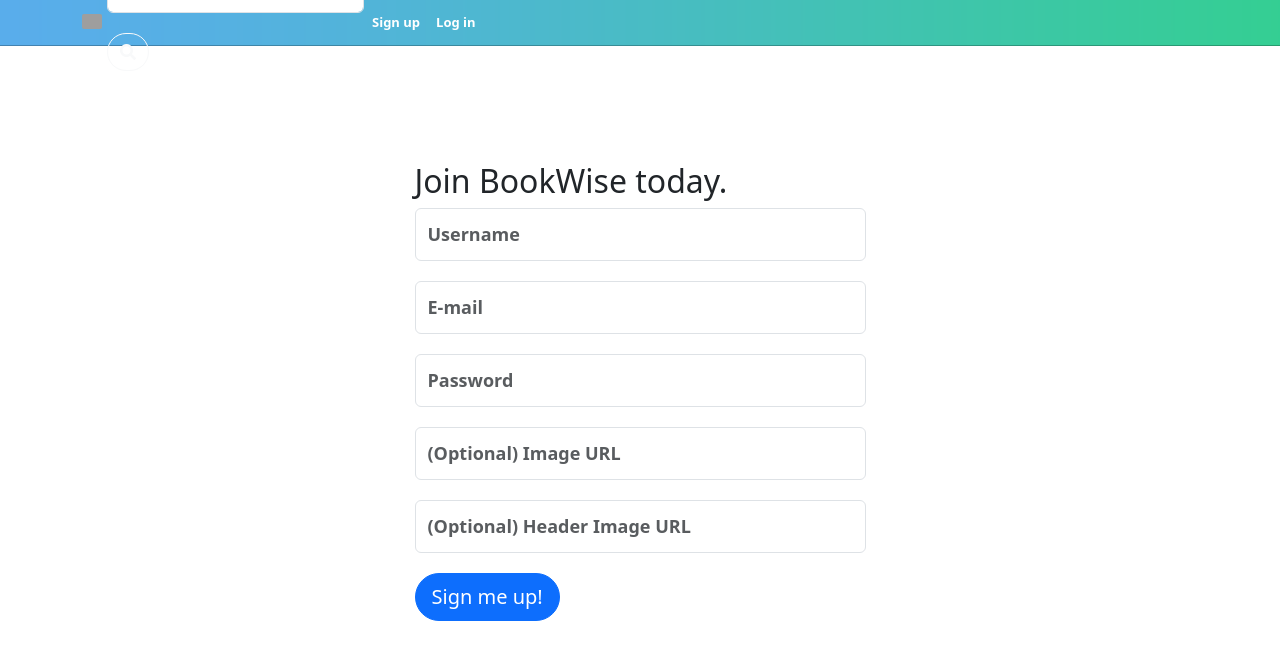
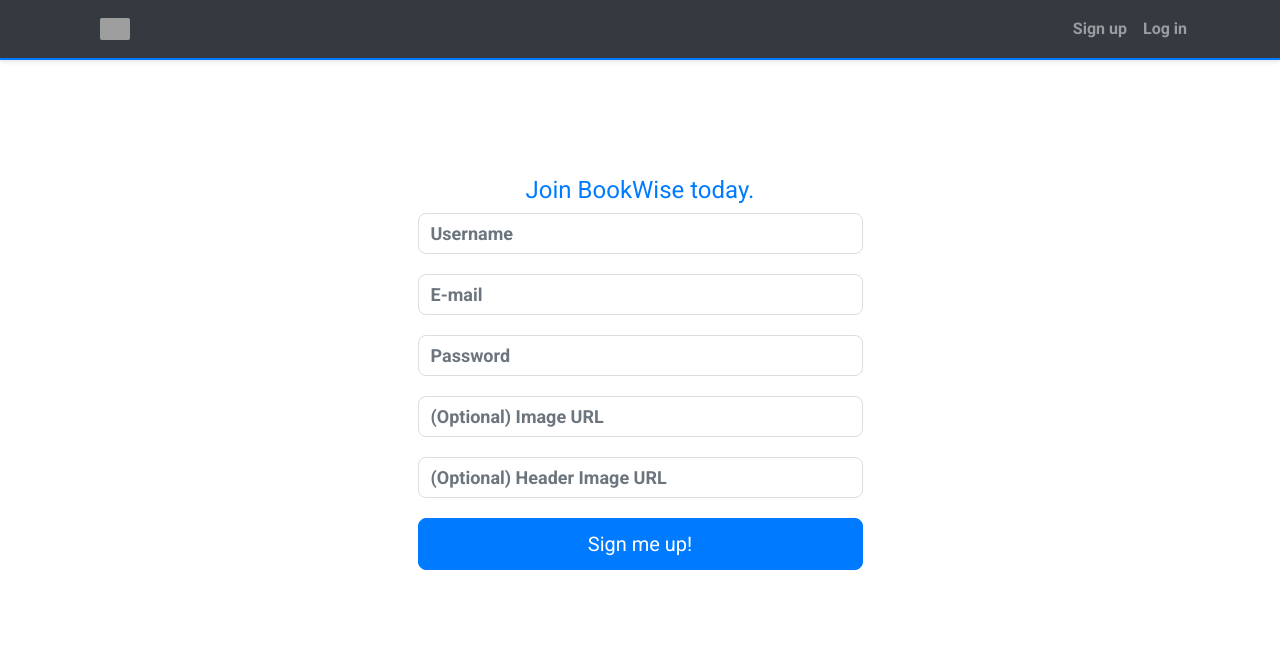
Before and after one commit to aswan2317/BookWise-Capstone-Project1, a Flask app: page /signup in a window 1280 px wide. Shown: the top 660 px of the page. Run offline with Flask 3, Linux system fonts and the light colour scheme; some libraries are stand-ins or nearby versions; grey boxes are pictures that could not be loaded.

Commit message:
polished css-fixed navbar

```diff
--- a/static/stylesheets/style.css
+++ b/static/stylesheets/style.css
@@ -1,22 +1,37 @@
+/* stylesheets/style.css */
+
+/* Import Google Font */
+@import url('https://fonts.googleapis.com/css2?family=Roboto:wght@400;700&display=swap');
+
 /* ====================== General */
 
 body {
-  background-color: #e6ecf0;
+  background-color: #f4f7fa;
+  font-family: 'Roboto', sans-serif;
+  color: #333;
 }
 
 body.error-404 {
-  background-color: #1da1f2;
+  background-color: #ff6b6b;
 }
 
 .form-control {
   margin-bottom: 20px;
+  border: 1px solid #ddd;
+  border-radius: 8px;
+  padding: 10px;
 }
 
 .btn {
-  border-radius: 50px;
+  border-radius: 8px;
+  background-color: #007bff;
+  color: white;
+  padding: 10px 20px;
+  transition: background-color 0.3s ease;
 }
 
 .btn:hover {
+  background-color: #0056b3;
   cursor: pointer;
 }
 
@@ -24,21 +39,23 @@
 
 .navbar {
   background-color: #fff;
-  height: 46px;
-  border-bottom: 1px solid rgba(0, 0, 0, 0.25);
+  height: 60px;
+  border-bottom: 2px solid #007bff;
   margin-bottom: 1rem;
   position: relative;
   z-index: 9999;
+  box-shadow: 0 2px 4px rgba(0, 0, 0, 0.1);
 }
 
 .navbar a {
-  color: #66757f;
-  font-size: 13px;
+  color: #007bff;
+  font-size: 16px;
   font-weight: bold;
+  padding: 15px;
 }
 
 .navbar a:hover {
-  color: #1c94e0;
+  color: #0056b3;
 }
 
 .navbar-brand {
@@ -48,9 +65,8 @@
 
 .navbar-brand > img {
   display: inline-block;
-  margin-bottom: 2px;
-  margin-right: 5px;
-  width: 20px;
+  margin-right: 10px;
+  width: 30px;
   border-radius: 2px;
 }
 
@@ -100,18 +118,14 @@
 
 #search:active,
 #search:focus {
-  box-shadow: none;
-  border: 2px solid #007bff;
+  box-shadow: 0 0 0 2px #007bff;
+  border-color: #007bff;
 }
 
-/* on "onboarding" pages (signup & login), the navbar is
-   different: no search box, the logo is centered, and it has
-   a background color.
- */
+/* Onboarding pages (signup & login), different navbar style */
 
 .onboarding > .navbar {
-  background-image: url("/static/images/nav-bg.png");
-  background-size: 100% 100%;
+  background-color: #007bff;
 }
 
 .onboarding .navbar-header {
@@ -157,6 +172,9 @@
 
 .join-message {
   margin-top: 100px;
+  font-size: 24px;
+  text-align: center;
+  color: #007bff;
 }
 
 #profile-header-image {
--- a/templates/base.html
+++ b/templates/base.html
@@ -6,16 +6,16 @@
   <title>BookWise</title>
 
   <!-- Bootstrap CSS -->
-  <link rel="stylesheet" href="https://unpkg.com/bootstrap/dist/css/bootstrap.css">
+  <link rel="stylesheet" href="https://stackpath.bootstrapcdn.com/bootstrap/4.5.2/css/bootstrap.min.css">
 
   <!-- Font Awesome -->
   <link rel="stylesheet" href="https://use.fontawesome.com/releases/v5.3.1/css/all.css">
 
   <!-- Custom CSS -->
-  <link rel="stylesheet" href="/static/stylesheets/style.css">
+  <link rel="stylesheet" href="{{ url_for('static', filename='stylesheets/style.css') }}">
 
   <!-- Favicon -->
-  <link rel="shortcut icon" href="/static/favicon.ico">
+  <link rel="shortcut icon" href="{{ url_for('static', filename='favicon.ico') }}">
 </head>
 
 <body class="{% block body_class %}{% endblock %}">
@@ -24,7 +24,7 @@
 <nav class="navbar navbar-expand-lg navbar-dark bg-dark">
   <div class="container">
     <a class="navbar-brand" href="/">
-      <img src="/static/images/bookwise-logo.png" alt="logo">
+      <img src="{{ url_for('static', filename='images/bookwise-logo.png') }}" alt="logo">
       <span>BookWise</span>
     </a>
     <button class="navbar-toggler" type="button" data-toggle="collapse" data-target="#navbarNav"
@@ -35,12 +35,13 @@
       <ul class="navbar-nav mr-auto">
         <!-- Add additional navigation links here if needed -->
       </ul>
-      <!-- Search Form -->
-      <form class="form-inline my-2 my-lg-0 mr-3" action="/search">
+      {% if g.user %}
+      <!-- Search Form for Logged-in Users -->
+      <form class="form-inline my-2 my-lg-0 mr-3" action="/search" method="GET">
         <input class="form-control mr-sm-2" type="search" placeholder="Search BookWise" aria-label="Search" name="q">
         <button class="btn btn-outline-light my-2 my-sm-0" type="submit"><i class="fas fa-search"></i></button>
       </form>
-      <!-- User Authentication Links -->
+      {% endif %}
       <ul class="navbar-nav ml-auto">
         {% if not g.user %}
         <li class="nav-item"><a class="nav-link" href="/signup">Sign up</a></li>
@@ -69,11 +70,10 @@
   {% endblock %}
 </div>
 
-<!-- Bootstrap JS (optional, if you need JavaScript features) -->
-<script src="https://unpkg.com/jquery"></script>
-<script src="https://unpkg.com/popper"></script>
-<script src="https://unpkg.com/bootstrap"></script>
+<!-- jQuery, Popper.js, and Bootstrap JS -->
+<script src="https://code.jquery.com/jquery-3.5.1.min.js"></script>
+<script src="https://cdnjs.cloudflare.com/ajax/libs/popper.js/1.16.1/umd/popper.min.js"></script>
+<script src="https://stackpath.bootstrapcdn.com/bootstrap/4.5.2/js/bootstrap.min.js"></script>
 
 </body>
-
 </html>
```
Also changed, not shown: other parts of static/stylesheets/style.css (+25 -22 lines).
